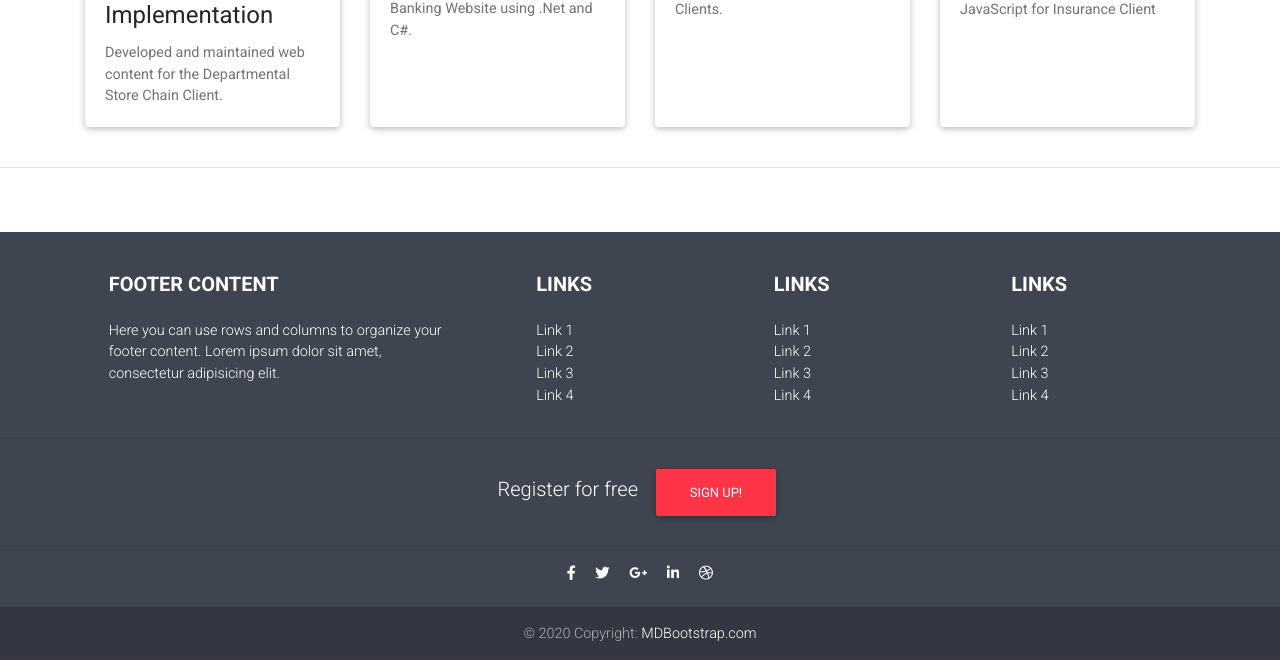
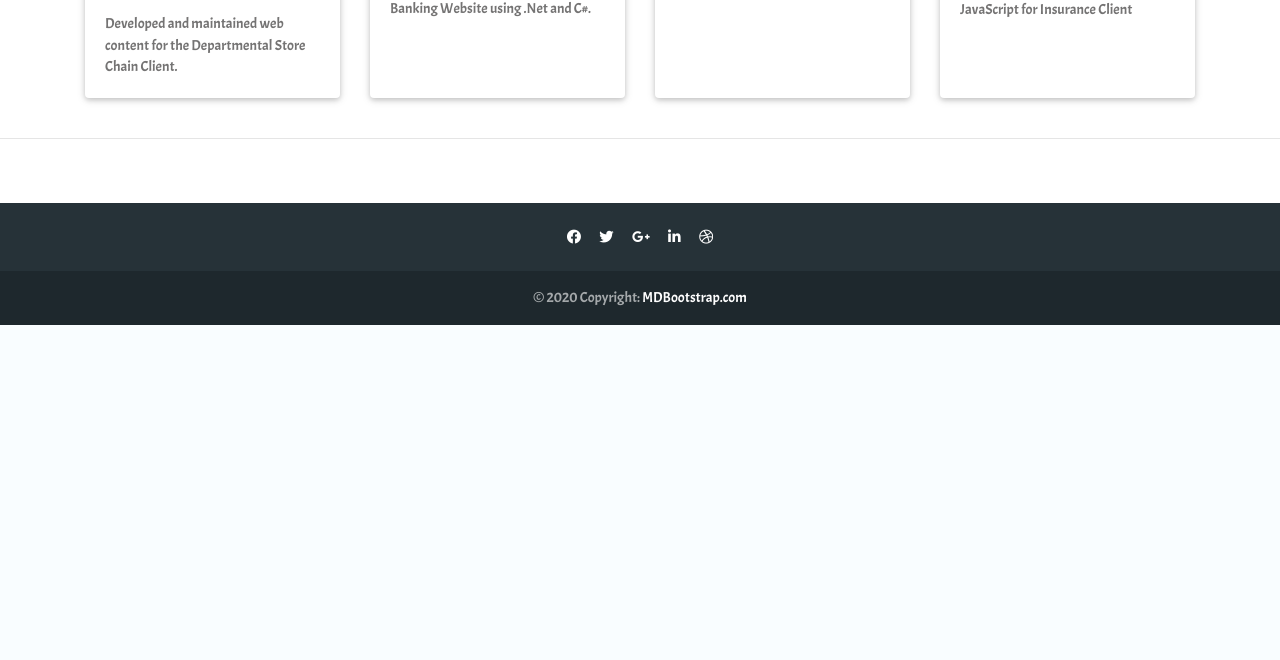
Before and after one commit to dharshankesavan/developermind, a Django app: page / in a window 1280 px wide. Shown: the part 938-1598 px from the top of the page. After the commit the page ends 1263 px from the top, so only its background shows below. Run offline with Django 3.2, Linux system fonts and the light colour scheme; data comes from the database, SQL or seed files in the repository; both versions use the stored data as it was after the commit; some libraries are stand-ins or nearby versions.

Commit message:
Added aboutus, content and changed style

```diff
--- a/blog/templates/blog/detail.html
+++ b/blog/templates/blog/detail.html
@@ -3,10 +3,10 @@
 {% load static %}
 
 {% block content %}
-
+<div class="p-3 mb-2 bg-dark text-white">
 <h1 class="text-center mt-5" id="blogdetailtitle">{{ blog.title }}</h1>
 
 <h5 class="text-center text-muted mb-5">{{ blog.date|date:'F jS Y' }}</h5>
 {{ blog.description|safe }}
-
+</div>
 {% endblock %}
--- a/developermind/urls.py
+++ b/developermind/urls.py
@@ -23,6 +23,7 @@ urlpatterns = [
     path('admin/', admin.site.urls),
     path('', views.home, name='home'),
     path('blog/', include('blog.urls')),
+    path('aboutus/', views.aboutus, name='aboutus'),
 ]
 
 urlpatterns += static(settings.MEDIA_URL, document_root=settings.MEDIA_ROOT)
--- a/portfolio/static/portfolio/custom.css
+++ b/portfolio/static/portfolio/custom.css
@@ -7,7 +7,7 @@
 }
 
 body {
-    font-family: 'Lato', sans-serif;
+    font-family: 'Acme', sans-serif;
 }
 
 #blogtitle {
--- a/portfolio/templates/portfolio/base.html
+++ b/portfolio/templates/portfolio/base.html
@@ -16,6 +16,10 @@
     <link href="https://cdnjs.cloudflare.com/ajax/libs/twitter-bootstrap/4.5.0/css/bootstrap.min.css" rel="stylesheet">
     <!-- Material Design Bootstrap -->
     <link href="https://cdnjs.cloudflare.com/ajax/libs/mdbootstrap/4.19.1/css/mdb.min.css" rel="stylesheet">
+
+    <link href="https://fonts.googleapis.com/css2?family=Acme&display=swap" rel="stylesheet">
+    <link rel="stylesheet" href="https://cdnjs.cloudflare.com/ajax/libs/font-awesome/4.7.0/css/font-awesome.min.css">
+    <link rel="stylesheet" href="./static/portfolio/custom.css">
 
     <title>DEVELOPERMIND</title>
 </head>
@@ -51,6 +55,10 @@
                 <a class="nav-link" href="{% url 'blog:all_blogs' %}">
                     <i class="fas fa-blog"></i>Blogs</a>
             </li>
+            <li class="nav-item">
+                <a class="nav-link" href="{% url 'aboutus' %}">
+                    <i class="fas fa-mug-hot"></i>About Me</a>
+            </li>
         </ul>
     </div>
 </nav>
@@ -60,125 +68,12 @@
 </div>
 <hr/>
 <br> <br>
+
 <!-- Footer -->
-<footer class="page-footer font-small stylish-color-dark pt-4">
+<footer class="page-footer font-small special-color-dark pt-4">
 
-    <!-- Footer Links -->
-    <div class="container text-center text-md-left">
-
-        <!-- Grid row -->
-        <div class="row">
-
-            <!-- Grid column -->
-            <div class="col-md-4 mx-auto">
-
-                <!-- Content -->
-                <h5 class="font-weight-bold text-uppercase mt-3 mb-4">Footer Content</h5>
-                <p>Here you can use rows and columns to organize your footer content. Lorem ipsum dolor sit amet,
-                    consectetur
-                    adipisicing elit.</p>
-
-            </div>
-            <!-- Grid column -->
-
-            <hr class="clearfix w-100 d-md-none">
-
-            <!-- Grid column -->
-            <div class="col-md-2 mx-auto">
-
-                <!-- Links -->
-                <h5 class="font-weight-bold text-uppercase mt-3 mb-4">Links</h5>
-
-                <ul class="list-unstyled">
-                    <li>
-                        <a href="#!">Link 1</a>
-                    </li>
-                    <li>
-                        <a href="#!">Link 2</a>
-                    </li>
-                    <li>
-                        <a href="#!">Link 3</a>
-                    </li>
-                    <li>
-                        <a href="#!">Link 4</a>
-                    </li>
-                </ul>
-
-            </div>
-            <!-- Grid column -->
-
-            <hr class="clearfix w-100 d-md-none">
-
-            <!-- Grid column -->
-            <div class="col-md-2 mx-auto">
-
-                <!-- Links -->
-                <h5 class="font-weight-bold text-uppercase mt-3 mb-4">Links</h5>
-
-                <ul class="list-unstyled">
-                    <li>
-                        <a href="#!">Link 1</a>
-                    </li>
-                    <li>
-                        <a href="#!">Link 2</a>
-                    </li>
-                    <li>
-                        <a href="#!">Link 3</a>
-                    </li>
-                    <li>
-                        <a href="#!">Link 4</a>
-                    </li>
-                </ul>
-
-            </div>
-            <!-- Grid column -->
-
-            <hr class="clearfix w-100 d-md-none">
-
-            <!-- Grid column -->
-            <div class="col-md-2 mx-auto">
-
-                <!-- Links -->
-                <h5 class="font-weight-bold text-uppercase mt-3 mb-4">Links</h5>
-
-                <ul class="list-unstyled">
-                    <li>
-                        <a href="#!">Link 1</a>
-                    </li>
-                    <li>
-                        <a href="#!">Link 2</a>
-                    </li>
-                    <li>
-                        <a href="#!">Link 3</a>
-                    </li>
-                    <li>
-                        <a href="#!">Link 4</a>
-                    </li>
-                </ul>
-
-            </div>
-            <!-- Grid column -->
-
-        </div>
-        <!-- Grid row -->
-
-    </div>
-    <!-- Footer Links -->
-
-    <hr>
-
-    <!-- Call to action -->
-    <ul class="list-unstyled list-inline text-center py-2">
-        <li class="list-inline-item">
-            <h5 class="mb-1">Register for free</h5>
-        </li>
-        <li class="list-inline-item">
-            <a href="#!" class="btn btn-danger btn-rounded">Sign up!</a>
-        </li>
-    </ul>
-    <!-- Call to action -->
-
-    <hr>
+    <!-- Footer Elements -->
+    <div class="container">
 
         <!-- Social buttons -->
         <ul class="list-unstyled list-inline text-center">
@@ -209,6 +104,9 @@
             </li>
         </ul>
         <!-- Social buttons -->
+
+    </div>
+    <!-- Footer Elements -->
 
     <!-- Copyright -->
     <div class="footer-copyright text-center py-3">© 2020 Copyright:
--- a/portfolio/templates/portfolio/home.html
+++ b/portfolio/templates/portfolio/home.html
@@ -47,7 +47,7 @@
             <!-- Provides extra visual weight and identifies the primary action in a set of buttons -->
             {% if project.url %}
             <a href="{{ project.url }}">
-                <button type="button" class="btn btn-light-blue btn-md">Read more</button>
+                <button type="button" class="btn btn-success btn-rounded">Read more</button>
             </a>
             {% endif %}
         </div>
--- a/portfolio/views.py
+++ b/portfolio/views.py
@@ -7,3 +7,8 @@ from .models import Project
 def home(request):
     projects = Project.objects.all()
     return render(request, "portfolio/home.html", {'projects': projects})
+
+
+def aboutus(request):
+    projects = Project.objects.all()
+    return render(request, "portfolio/aboutus.html", {'projects': projects})
```
Also changed, not shown: portfolio/templates/portfolio/aboutus.html (added, +73 -0 lines), db.sqlite3, media/portfolio/images/43.jpg (added), media/portfolio/images/IMG_20181005_202707.jpg (deleted), media/portfolio/images/IMG_20190701_132223.jpg (deleted), media/portfolio/images/profilepic.jpg (added), 1 other file. Lines whose indentation alone changed are shown as unchanged.
